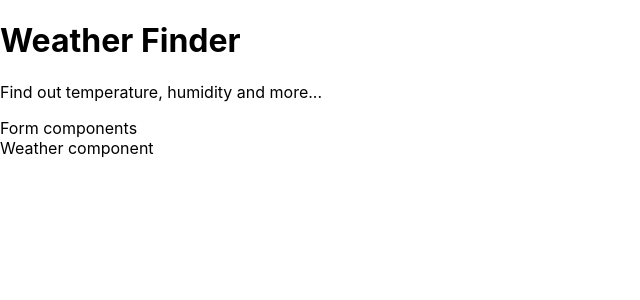
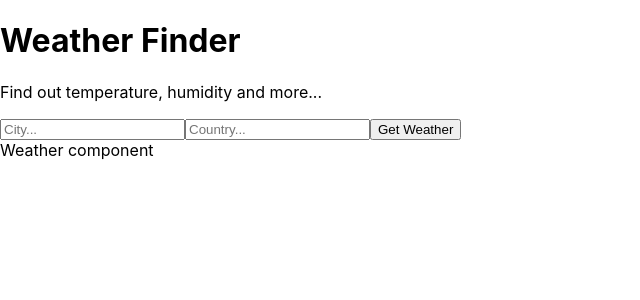
Before and after one commit to krish-nair/get-weather-app, a React (Create React App) app: page / in a window 1280 px wide. Shown: the top 300 px of the page, without its empty margins (0-640 px from the left). Built offline with nearby package versions, Linux system fonts and the light colour scheme.

Commit message:
set props to form.jsx to get the data

```diff
--- a/src/App.js
+++ b/src/App.js
@@ -7,12 +7,13 @@ import { async } from "q";
 const API_KEY = "c1c34449fbcbcfc6a602baa7028303c3";
 
 class App extends Component {
-  getWeather = async () => {
+  getWeather = async e => {
+    e.preventDefault();
     const api_call = await fetch(
       `http://api.openweathermap.org/data/2.5/weather?q=Wellington,Newzealand&appid=${API_KEY}&units=metric`
     );
 
-    const data = api_call.json();
+    const data = await api_call.json();
     console.log(data);
   };
 
@@ -20,7 +21,7 @@ class App extends Component {
     return (
       <div>
         <Titles />
-        <Form />
+        <Form getWeather={this.getWeather} />
         <Weather />
       </div>
     );
--- a/src/components/form.jsx
+++ b/src/components/form.jsx
@@ -1,12 +1,16 @@
-import React, { Component } from 'react';
+import React, { Component } from "react";
 
 class Form extends Component {
-    state = {  }
-    render() {
-        return (
-            <div>Form components</div>
-         );
-    }
+  state = {};
+  render() {
+    return (
+      <form onSubmit={this.props.getWeather}>
+        <input type="text" name="city" placeholder="City..." />
+        <input type="text" name="country" placeholder="Country..." />
+        <button>Get Weather</button>
+      </form>
+    );
+  }
 }
 
 export default Form;
```
